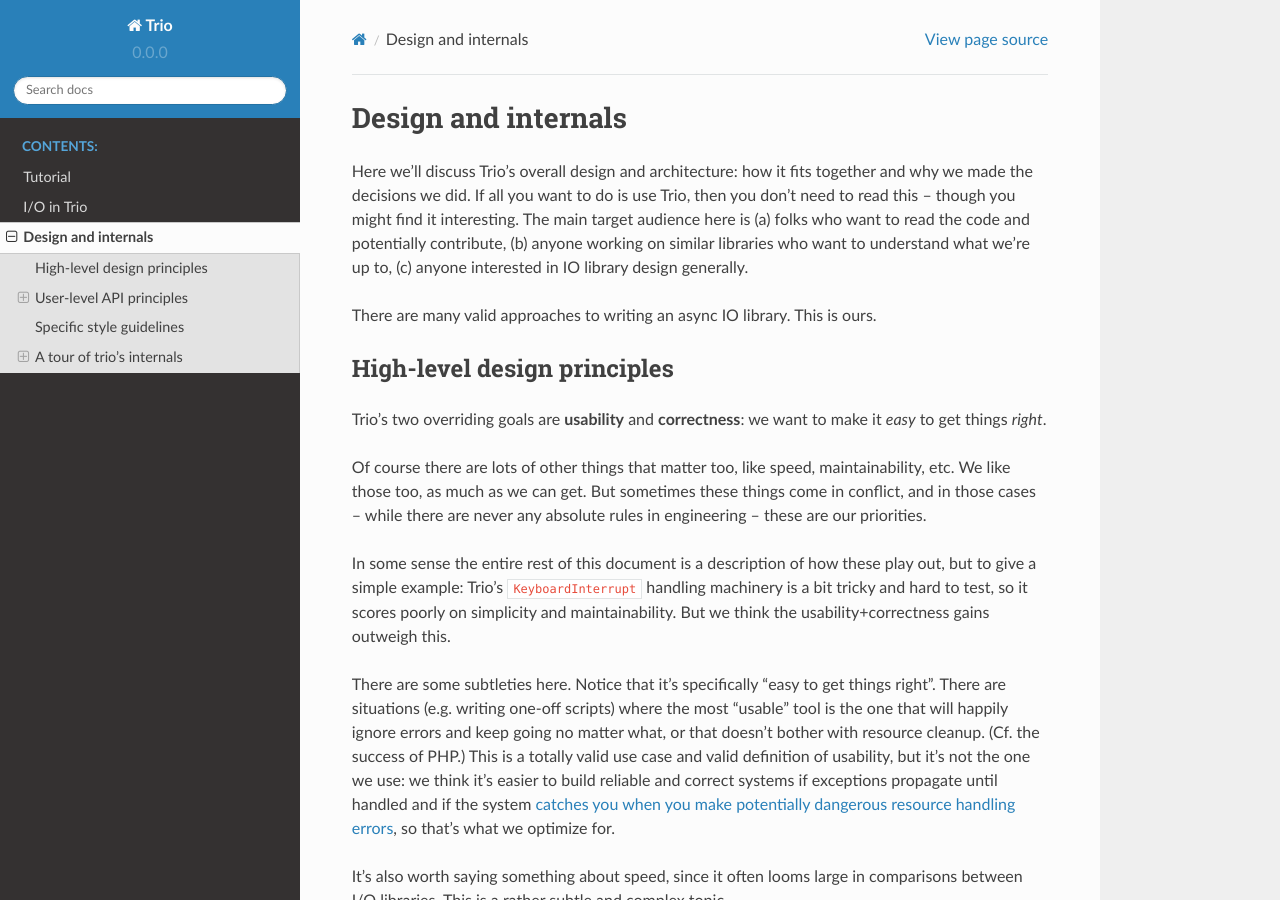
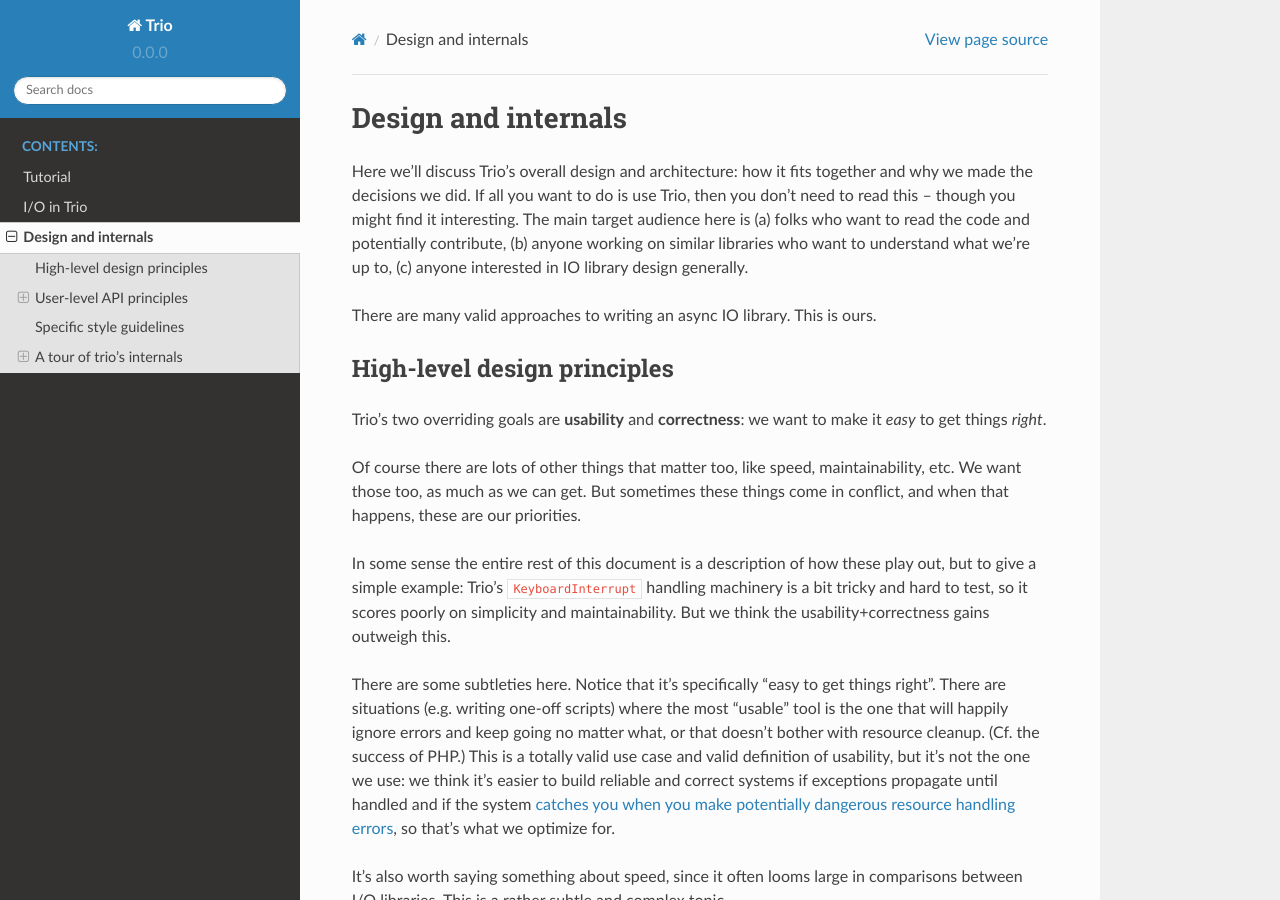
Before and after one commit to GangCheng0619/trio-py-app, a Sphinx documentation site: the page built from docs/source/design.rst, in a window 1280 px wide and 900 px high. Built offline with Sphinx 7.4.7 and the Read the Docs theme 2.0.0, drawn with Linux system fonts in a browser that asks for light colours; pages that are not in the unit, such as notebooks, are missing from menus.

Commit message:
improve wording

```diff
--- a/docs/source/design.rst
+++ b/docs/source/design.rst
@@ -22,10 +22,9 @@
 want to make it *easy* to get things *right*.
 
 Of course there are lots of other things that matter too, like speed,
-maintainability, etc. We like those too, as much as we can get. But
-sometimes these things come in conflict, and in those cases – while
-there are never any absolute rules in engineering – these are our
-priorities.
+maintainability, etc. We want those too, as much as we can get. But
+sometimes these things come in conflict, and when that happens, these
+are our priorities.
 
 In some sense the entire rest of this document is a description of how
 these play out, but to give a simple example: Trio's
```
